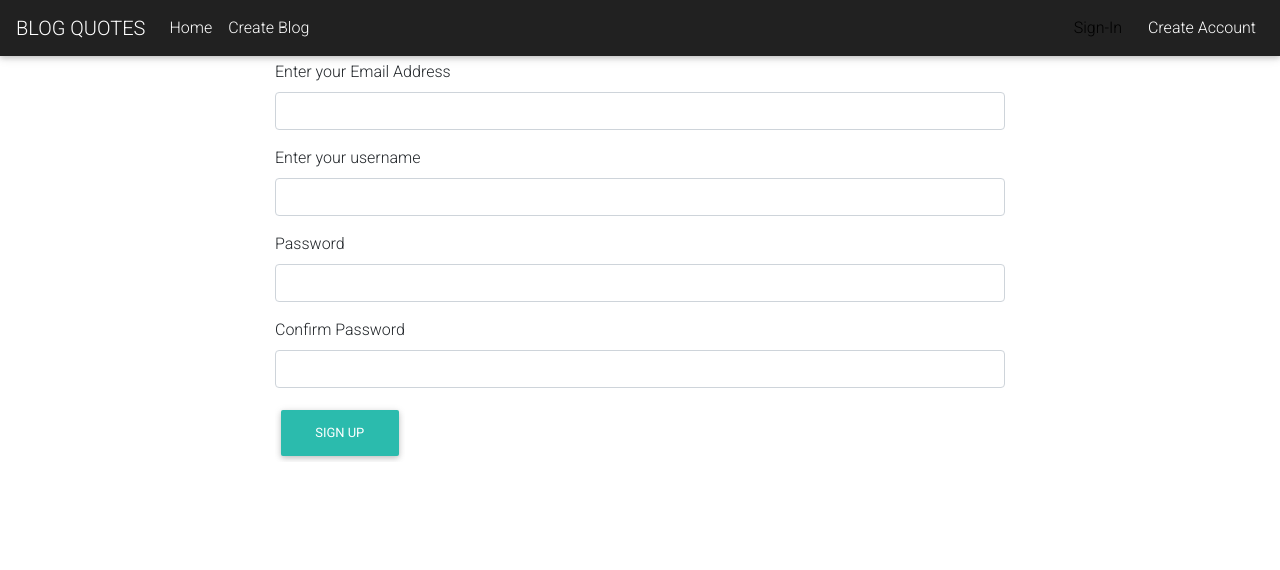
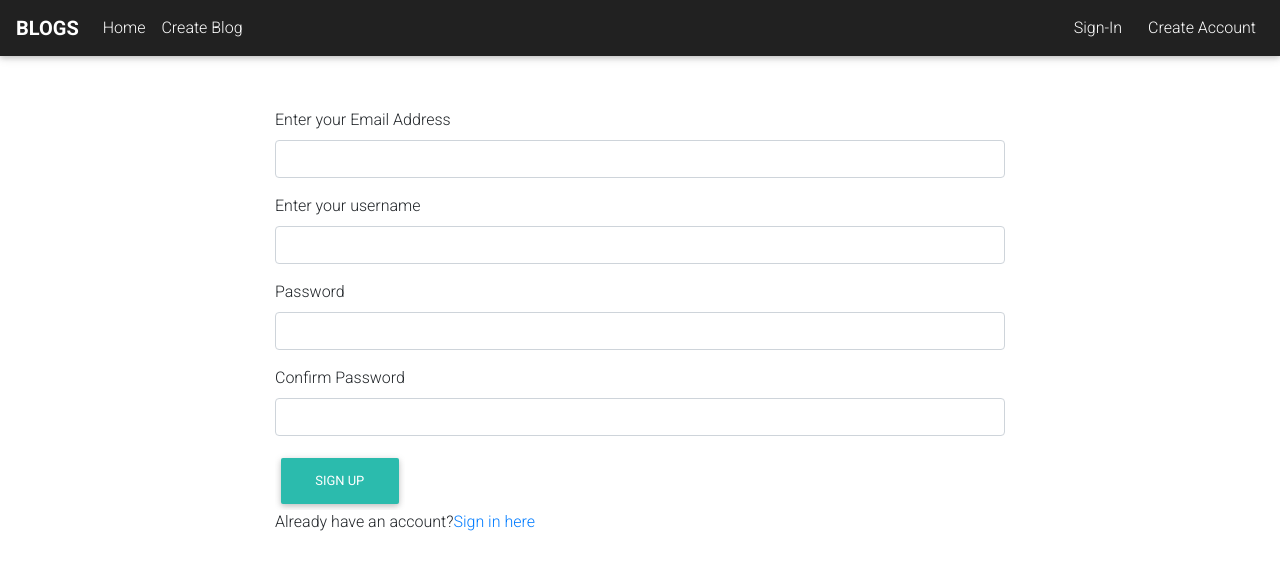
Before and after one commit to dorothymuhonja/Blog-App, a Flask app: page /authenticate/register in a window 1280 px wide. Shown: the top 570 px of the page. Run offline with Flask 2, Linux system fonts and the light colour scheme; some libraries are stand-ins or nearby versions.

Commit message:
fix errors

```diff
--- a/app/auth/forms.py
+++ b/app/auth/forms.py
@@ -20,7 +20,7 @@ class RegistrationForm(FlaskForm):
             raise ValidationError('That username is already taken')
 
 class LoginForm(FlaskForm):
-    username = StringField('Enter Username',validators=[Required()])
+    email = StringField('Enter Your Email Address',validators=[Required()])
     password = PasswordField('Enter Password',validators =[Required()])
     remember = BooleanField('Remember me')
     submit = SubmitField('Sign In')
--- a/app/auth/views.py
+++ b/app/auth/views.py
@@ -17,7 +17,7 @@ def register():
         db.session.commit()
 
 
-        flash('Account created successfully')
+        flash('Account created successfully', 'success')
 
         return redirect(url_for('auth.login'))
         title = 'New Account'
@@ -27,7 +27,7 @@ def register():
 def login():
     login_form = LoginForm()
     if login_form.validate_on_submit():
-        user = User.query.filter_by(username = login_form.username.data).first()
+        user = User.query.filter_by(email = login_form.email.data).first()
         if user is not None and user.verify_password(login_form.password.data):
             login_user(user,login_form.remember.data)
             return redirect(request.args.get('next') or url_for('main.index'))
--- a/app/main/forms.py
+++ b/app/main/forms.py
@@ -10,7 +10,7 @@ class BlogForm(FlaskForm):
 
 class CommentForm(FlaskForm):
     title = StringField('Comment Title', validators=[Required()])
-    blog = TextAreaField('Write a Comment')
+    comment = TextAreaField('Write a Comment')
     submit = SubmitField('submit')
 
 class BioForm(FlaskForm):
--- a/app/main/views.py
+++ b/app/main/views.py
@@ -121,7 +121,7 @@ def update_blog(blog_id):
         blog.blog = form.blog.data
         db.session.commit()
 
-        flash("You have updated your Blog!")
+        flash('You have updated your Blog!', 'success')
 
         return redirect(url_for('main.index',id = blog.id))
 
--- a/app/templates/auth/login.html
+++ b/app/templates/auth/login.html
@@ -1,6 +1,7 @@
 {% include 'base.html'%}
 {% import 'bootstrap/wtf.html' as wtf%}
-
+<br>
+<br>
 {% block content %}
 <div class="container">
     <div class="row">
--- a/app/templates/auth/register.html
+++ b/app/templates/auth/register.html
@@ -1,6 +1,7 @@
 {% include 'base.html'%}
 {% import 'bootstrap/wtf.html' as wtf%}
-
+<br>
+<br>
 {% block content %}
 <div class="container">
     <div class="row">
@@ -9,6 +10,11 @@
 
             {{wtf.quick_form(registration_form)}}
 
+
+        <!-- Login form -->
+
+        <p> Already have an account?<a href="{{url_for('auth.login')}}">Sign in here</a></p>
+        </div>
         </div>
         <div class="col-md-2"></div>
     </div>
--- a/app/templates/index.html
+++ b/app/templates/index.html
@@ -4,7 +4,7 @@
    <div class="container">
        <h1 class="text-center">WELCOME TO BLOGS</h1>
 
-    <h2><a class="btn teal-text btn-lg text-center" href="{{url_for('main.new_blog')}}"> Write a blog</a></h2>
+    <h2><a class="btn btn-lg text-center btn btn-dark" href="{{url_for('main.new_blog')}} "> Write a blog</a></h2>
    </div>
 
     <div class="card w-80">
@@ -131,7 +131,7 @@
             <!-- Call to action -->
             <ul class="list-unstyled list-inline text-center py-2">
                 <li class="list-inline-item">
-                    <h5 class="mb-1">Subscrie To Our Website</h5>
+                    <h5 class="mb-1">Subscribe To Our Website</h5>
                 </li>
                 <li class="list-inline-item">
                     <a href="{{url_for('main.subscribe')}}" class="btn btn-outline-white btn-rounded">Subscribe</a>
--- a/app/templates/navbar.html
+++ b/app/templates/navbar.html
@@ -1,5 +1,5 @@
 <nav class="mb-1 navbar navbar-expand-lg navbar navbar-dark bg-dark">
-    <a class="navbar-brand" href="/">BLOG QUOTES</a>
+    <a class="navbar-brand" href="/" style="font-weight: 700;">BLOGS</a>
     <button class="navbar-toggler" type="button" data-toggle="collapse" data-target="#navbarSupportedContent-4"
         aria-controls="navbarSupportedContent-4" aria-expanded="false" aria-label="Toggle navigation">
         <span class="navbar-toggler-icon"></span>
@@ -34,7 +34,7 @@
 
             {% else %}
             <li class="nav-item">
-                <a class="nav-link" href="{{url_for('auth.login')}}" style="color: black;">
+                <a class="nav-link" href="{{url_for('auth.login')}}">
                     <i class="fab fa-sign-in" aria-hidden="true"></i> Sign-In</a>
             </li>
 
```
Also changed, not shown: app/static/photos/233Zangetsu_alt.png (added).
